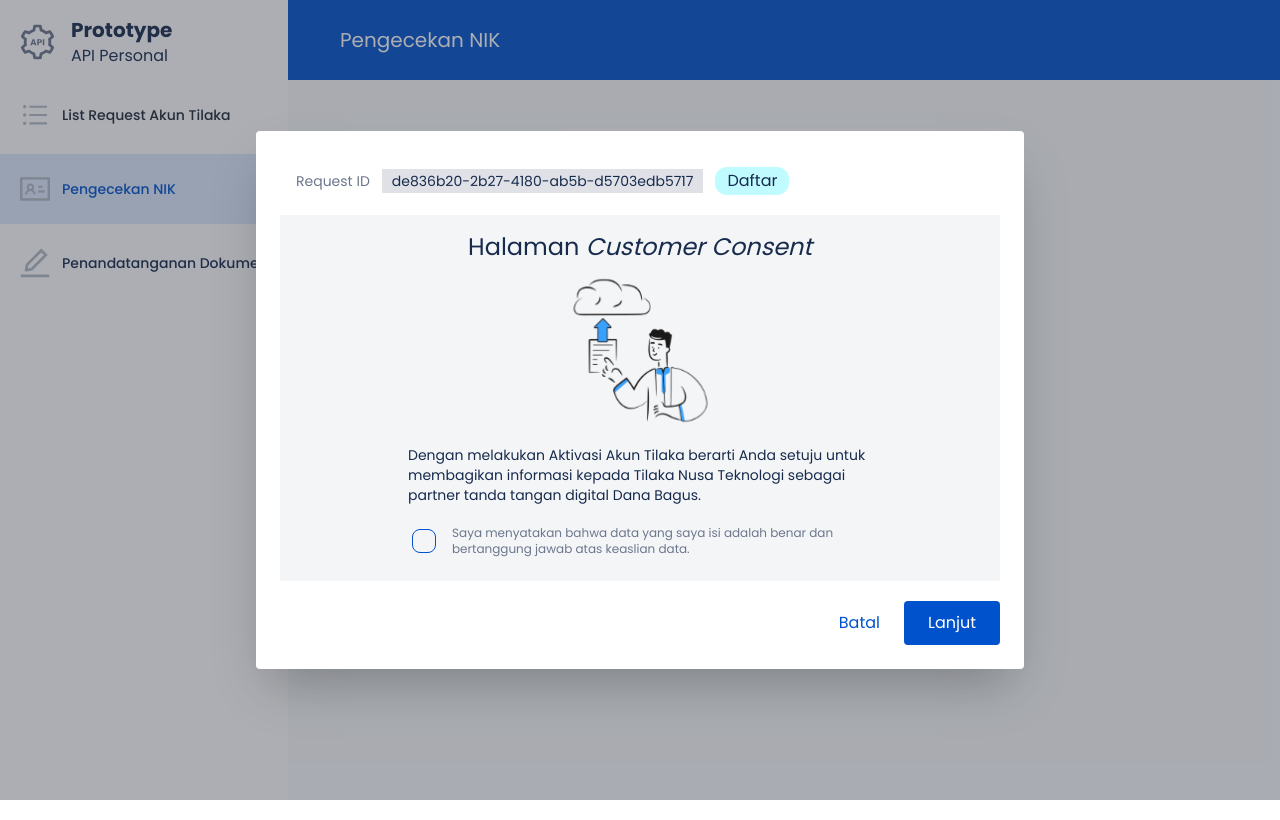
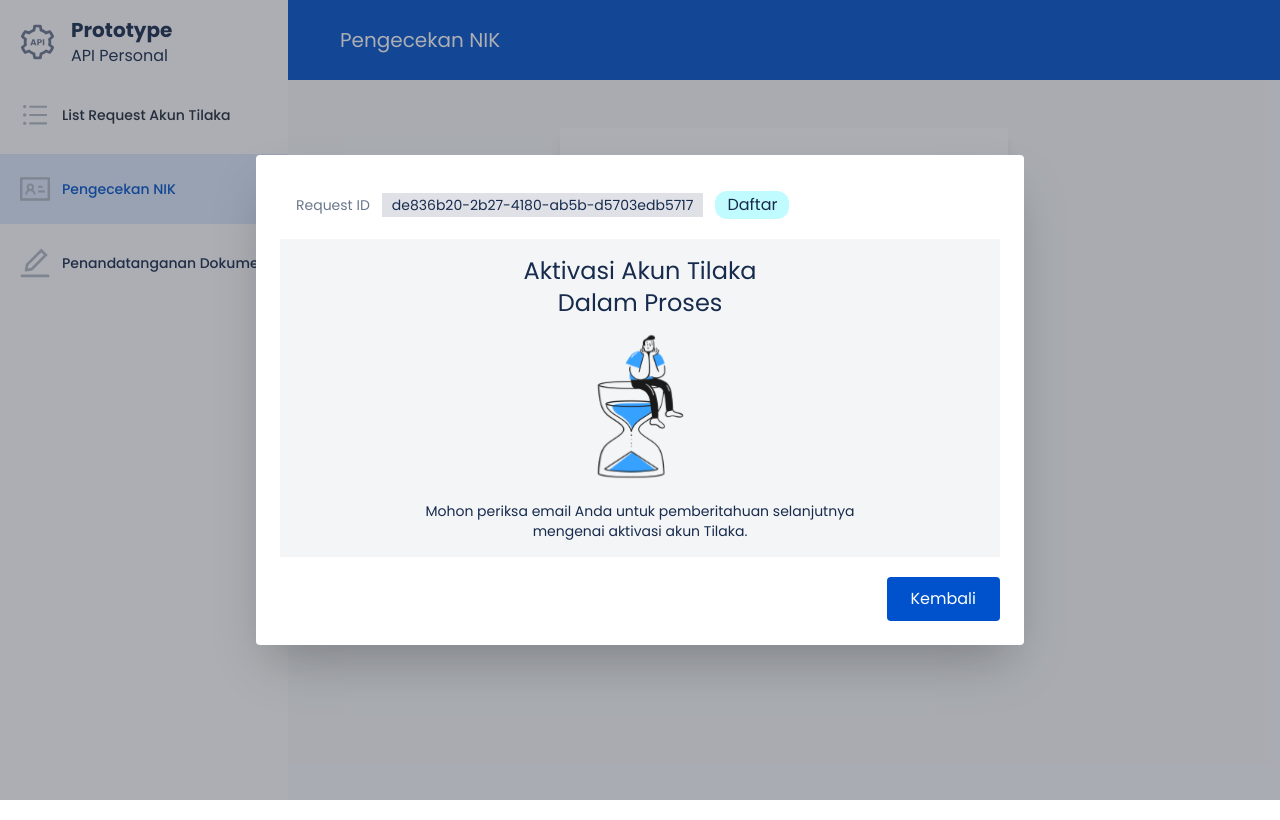
Before and after one commit to Zaldee69/demo-b2b2c-dashboard, a Next.js app: page /check-nik in a window 1280 px wide. Both pictures are taken after typing "Sample" into the empty fields and a click on the button "Cek". Built offline with nearby package versions, Linux system fonts and the light colour scheme.

Commit message:
add activation account modal

```diff
--- a/pages/check-nik/index.tsx
+++ b/pages/check-nik/index.tsx
@@ -102,12 +102,12 @@ const CheckNIK: NextPage = () => {
           id="modalCheckNIKResult"
           className="modal-toggle"
         />
-        <label className="modal cursor-pointer" htmlFor="modalCheckNIKResult">
+        <label className="modal cursor-pointer " htmlFor="modalCheckNIKResult">
           <label
-            className="modal-box rounded max-w-3xl px-6 pt-4 pb-6 bg-white"
+            className="modal-box overflow-hidden rounded max-w-3xl px-6 pt-4 pb-6 bg-white"
             htmlFor=""
           >
-            <div className="flex items-start md:items-center px-4 py-5 flex-wrap flex-col md:flex-row ">
+            <div className="flex items-start md:items-center  px-4 py-5 flex-wrap flex-col md:flex-row ">
               <p className="text-sm text-neutral200">Request ID</p>
               <div className="text-sm text-neutral800 bg-neutral40 px-2.5 py-0.5 ml-0 md:ml-3 mt-3 md:mt-0">
                 de836b20-2b27-4180-ab5b-d5703edb5717
@@ -118,20 +118,41 @@ const CheckNIK: NextPage = () => {
             </div>
             <div className="bg-neutral20 px-4 sm:px-12 md:px-32 py-4">
               <p className="text-lg sm:text-xl md:text-2xl font-normal text-center text-neutral800">
+                {form.nik === "consent" ? (
+                  <>
                     Halaman <span className="italic">Customer Consent</span>
+                  </>
+                ) : (
+                  <>
+                    Aktivasi Akun Tilaka{" "}
+                    <span className="block">Dalam Proses</span>
+                  </>
+                )}
               </p>
               <div className="mt-3 text-center">
                 <Image
-                  src="/illustration/CustomerConsent.svg"
+                  src={`/illustration/${
+                    form.nik === "consent" ? "CustomerConsent" : "Waiting"
+                  }.svg`}
                   width="151px"
                   height="151px"
                 />
               </div>
-              <p className="mt-3 font-normal text-neutral800 text-sm">
-                Dengan melakukan Aktivasi Akun Tilaka berarti Anda setuju untuk
-                membagikan informasi kepada Tilaka Nusa Teknologi sebagai
-                partner tanda tangan digital Dana Bagus.
+              <p className="mt-3 text-center font-normal text-neutral800 text-sm">
+                {form.nik === "consent" ? (
+                  <>
+                    Dengan melakukan Aktivasi Akun Tilaka berarti Anda setuju
+                    untuk membagikan informasi kepada Tilaka Nusa Teknologi
+                    sebagai partner tanda tangan digital Dana Bagus.
+                  </>
+                ) : (
+                  <>
+                    Mohon periksa email Anda untuk pemberitahuan selanjutnya
+                    mengenai aktivasi akun Tilaka.
+                  </>
+                )}
               </p>
+              {form.nik === "consent" ? (
                 <label
                   className="mt-3 label cursor-pointer"
                   htmlFor="checkNIKResultAgree"
@@ -146,15 +167,18 @@ const CheckNIK: NextPage = () => {
                     bertanggung jawab atas keaslian data.
                   </p>
                 </label>
+              ) : null}
             </div>
             <div className="flex justify-end mt-5">
               <button
                 onClick={toggleModalCheckNIKResult}
-                className="bg-white hover:opacity-50 text-blue400 px-6 py-2.5 rounded hover:cursor-pointer"
+                className={` ${form.nik === "consent" ? "bg-white text-blue400" : "bg-blue400 text-white"} hover:opacity-50  px-6 py-2.5 rounded hover:cursor-pointer`}
               >
-                Batal
+                {
+                  form.nik === "consent" ? "Batal" : "Kembali"
+                }
               </button>
-              <button className="bg-blue400 hover:opacity-50 text-white px-6 py-2.5 rounded hover:cursor-pointer">
+              <button className={` ${form.nik !== "consent" ? "hidden" : "block"} bg-blue400 hover:opacity-50 text-white px-6 py-2.5 rounded hover:cursor-pointer`}>
                 Lanjut
               </button>
             </div>
```
Also changed, not shown: public/illustration/Waiting.svg (added). Lines whose indentation alone changed are shown as unchanged.
